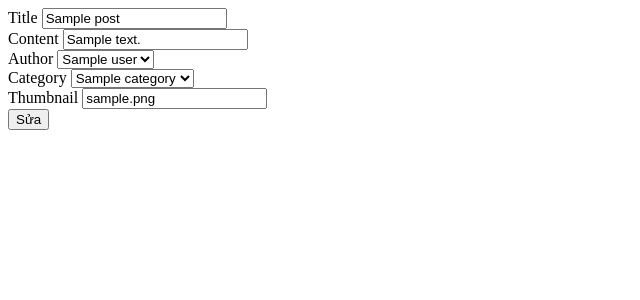
After one commit to thaivm-0609/web2014.02-PHP1, a PHP site: template asm/views/editPost.php in a window 1280 px wide. The commit adds this page. Shown: the top 300 px of the page, without its empty margins (0-640 px from the left). Run offline with PHP 8.4, Linux system fonts and the light colour scheme; the template is opened without the code that fills it: most values are stand-ins (such as "Sample title", 1, 10 or a date in 2020).

Commit message:
feat: edit

```diff
--- a/asm/index.php
+++ b/asm/index.php
@@ -38,6 +38,9 @@ switch ($action) {
     case 'create':
         (new PostController())->taoMoi();
         break;
+    case 'edit':
+        (new PostController())->chinhSua();
+        break;
     case 'delete':
         (new PostController())->xoa();
         break;
--- /dev/null
+++ b/asm/views/editPost.php
@@ -0,0 +1,55 @@
+<!DOCTYPE html>
+<html lang="en">
+<head>
+    <meta charset="UTF-8">
+    <meta name="viewport" content="width=device-width, initial-scale=1.0">
+    <title>Sửa post</title>
+</head>
+<body>
+    <form action="index.php?act=edit&id_post=<?=$post['id']?>" method="POST">
+        <div>
+            <label for="">Title</label>
+            <input type="text" name="title" value="<?=$post['title']?>">
+        </div>
+        <div>
+            <label for="">Content</label>
+            <input type="text" name="content" value="<?=$post['content']?>">
+        </div>
+        <div>
+            <label for="">Author</label>
+            <select name="user_id" id="">
+                <!-- lấy danh sách user từ bảng users
+                để hiển thị ra option -->
+                <?php foreach ($users as $u) { ?>
+                    <!-- <option value="(giá trị lấy để lưu vào db)">Label (người dùng nhìn thấy)</option> -->
+                    <!-- Kiểm tra select option đang được chọn, user.id = post.user_id -->
+                    <?php if ($u['id'] == $post['user_id']) { ?>
+                        <option selected value="<?=$u['id']?>"><?=$u['name']?></option>
+                    <?php } else { ?>
+                        <option value="<?= $u['id'] ?>"><?= $u['name'] ?></option>
+                    <?php } ?>
+                <?php } ?>
+            </select>
+        </div>
+        <div>
+            <label for="">Category</label>
+            <select name="category_id" id="">
+                <!-- lấy danh sách danh mục từ bảng categories
+                để hiển thị ra option -->
+                <?php foreach($categories as $c) { ?>
+                    <?php if ($c['id'] == $post['category_id']) { ?>
+                        <option selected value="<?= $c['id'] ?>"><?=$c['name'] ?></option>
+                    <?php } else { ?>
+                        <option value="<?= $c['id'] ?>"><?=$c['name'] ?></option>
+                    <?php } ?>
+                <?php } ?>
+            </select>
+        </div>
+        <div>
+            <label for="">Thumbnail</label>
+            <input type="text" name="thumbnail" value="<?=$post['thumbnail']?>">
+        </div>
+        <input type="submit" value="Sửa" name="sua">
+    </form>
+</body>
+</html>
```
Also changed, not shown: asm/controllers/PostController.php (+26 -0 lines), asm/models/Post.php (+11 -1 lines), asm/views/listPost.php (+4 -4 lines).
